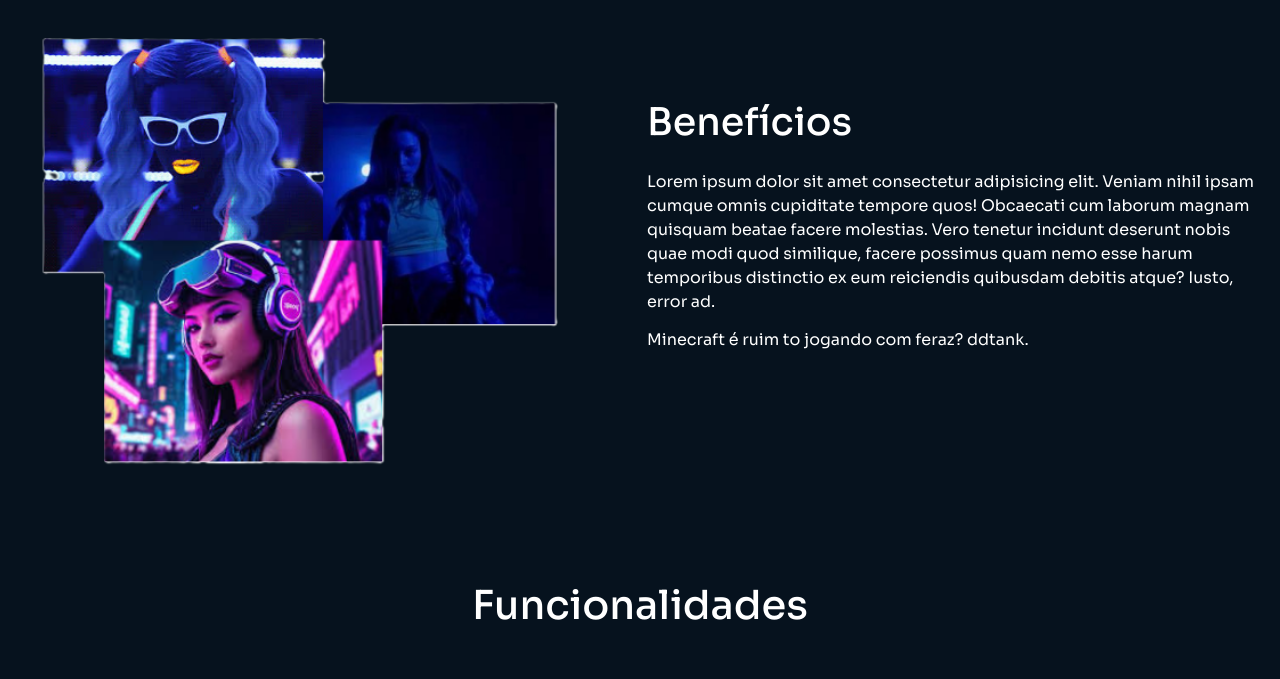
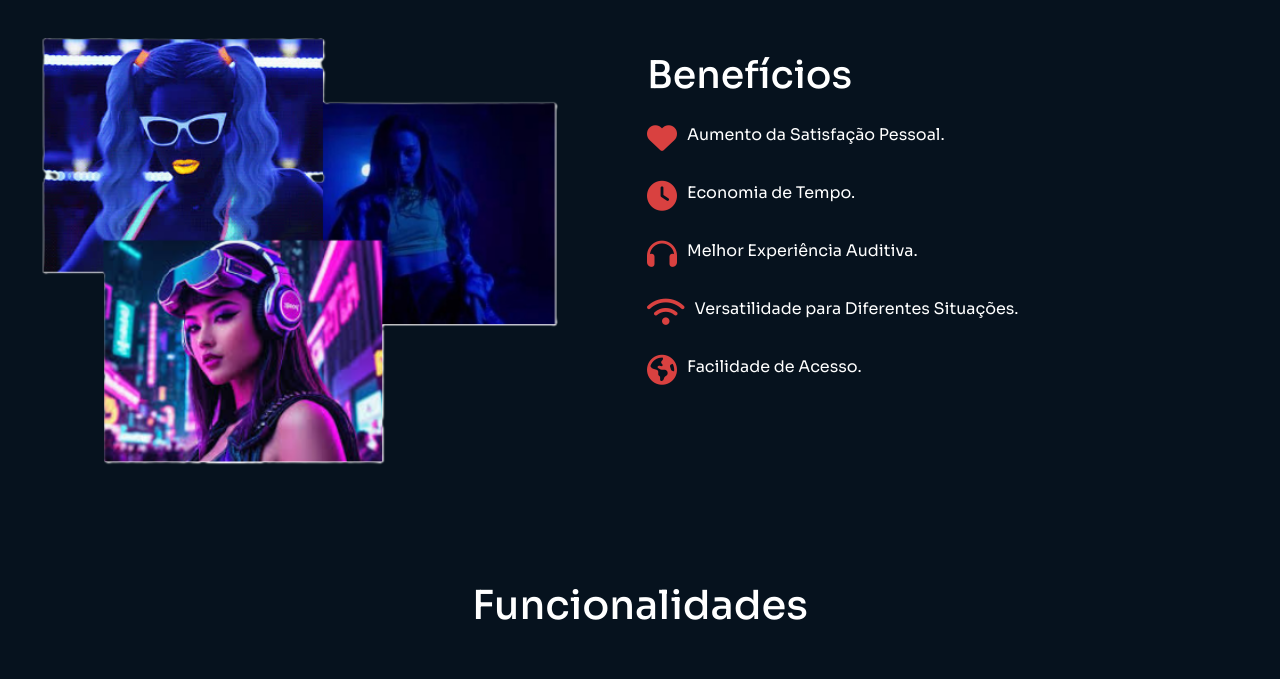
Before and after one commit to MateussantosVSr3/checkpointfront5, a plain HTML site: page index.html in a window 1280 px wide. Shown: the part 920-1599 px from the top of the page. Drawn offline with nearby package versions, Linux system fonts and the light colour scheme.

Commit message:
last commit

```diff
--- a/index.html
+++ b/index.html
@@ -27,7 +27,7 @@
                         </a>
                     </div>
                     <div class="header-logo">
-                        <img src="assets/Melodia (1).png" alt="Logo da Aplicação">
+                        <img src="assets/Melodia (1).png" alt="Logo da Aplicação, uma nota musical">
                     </div>
                     <div class="">
                         <a href="#" class="header-button">Entrar</a>
@@ -47,8 +47,26 @@
                 </div>
                 <div class="about-description">
                     <h2>Benefícios</h2>
-                    <p>Lorem ipsum dolor sit amet consectetur adipisicing elit. Veniam nihil ipsam cumque omnis cupiditate tempore quos! Obcaecati cum laborum magnam quisquam beatae facere molestias. Vero tenetur incidunt deserunt nobis quae modi quod similique, facere possimus quam nemo esse harum temporibus distinctio ex eum reiciendis quibusdam debitis atque? Iusto, error ad.</p>
-                    <p>Minecraft é ruim to jogando com feraz? ddtank.</p>
+                    <div class="benefit">
+                        <i class="fa-solid fa-heart"></i>
+                        <p>Aumento da Satisfação Pessoal.</p>
+                    </div>
+                    <div class="benefit">
+                        <i class="fa-solid fa-clock"></i>
+                        <p>Economia de Tempo.</p>
+                    </div>
+                    <div class="benefit">
+                        <i class="fa-solid fa-headphones"></i>
+                        <p>Melhor Experiência Auditiva.</p>
+                    </div>
+                    <div class="benefit">
+                        <i class="fa-solid fa-wifi"></i>
+                        <p>Versatilidade para Diferentes Situações.</p>
+                    </div>
+                    <div class="benefit">
+                        <i class="fa-solid fa-earth-americas"></i>
+                        <p>Facilidade de Acesso.</p>
+                    </div>
                 </div>
             </div>
         </section>
--- a/partials/_layout.scss
+++ b/partials/_layout.scss
@@ -179,3 +179,14 @@
         margin-bottom: 30px;
     }
 }
+
+.benefit {
+    display: flex;
+    flex-direction: row;
+    margin-bottom: 20px;
+    i {
+        margin-right: 10px;
+        font-size: 30px;
+        color: $red-normal;
+    }
+}
```
Also changed, not shown: style.css, 1 other file.
